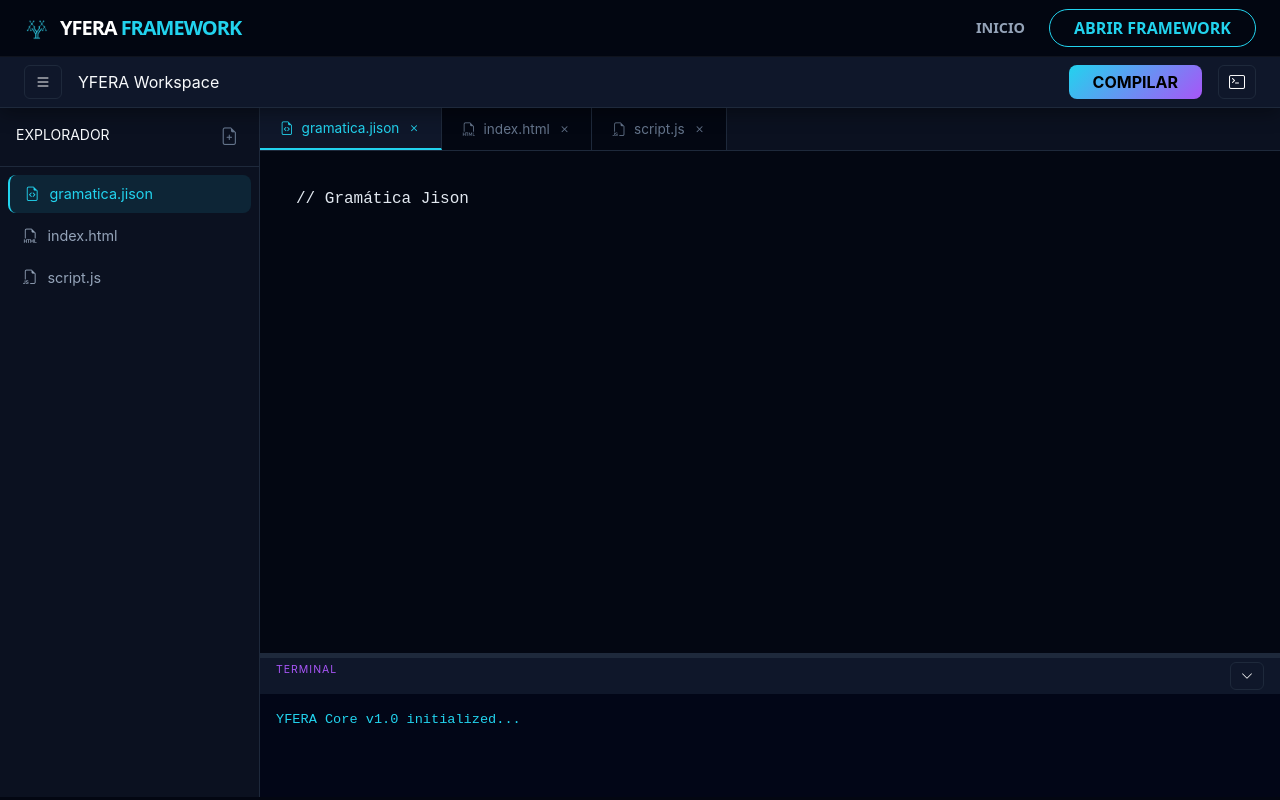
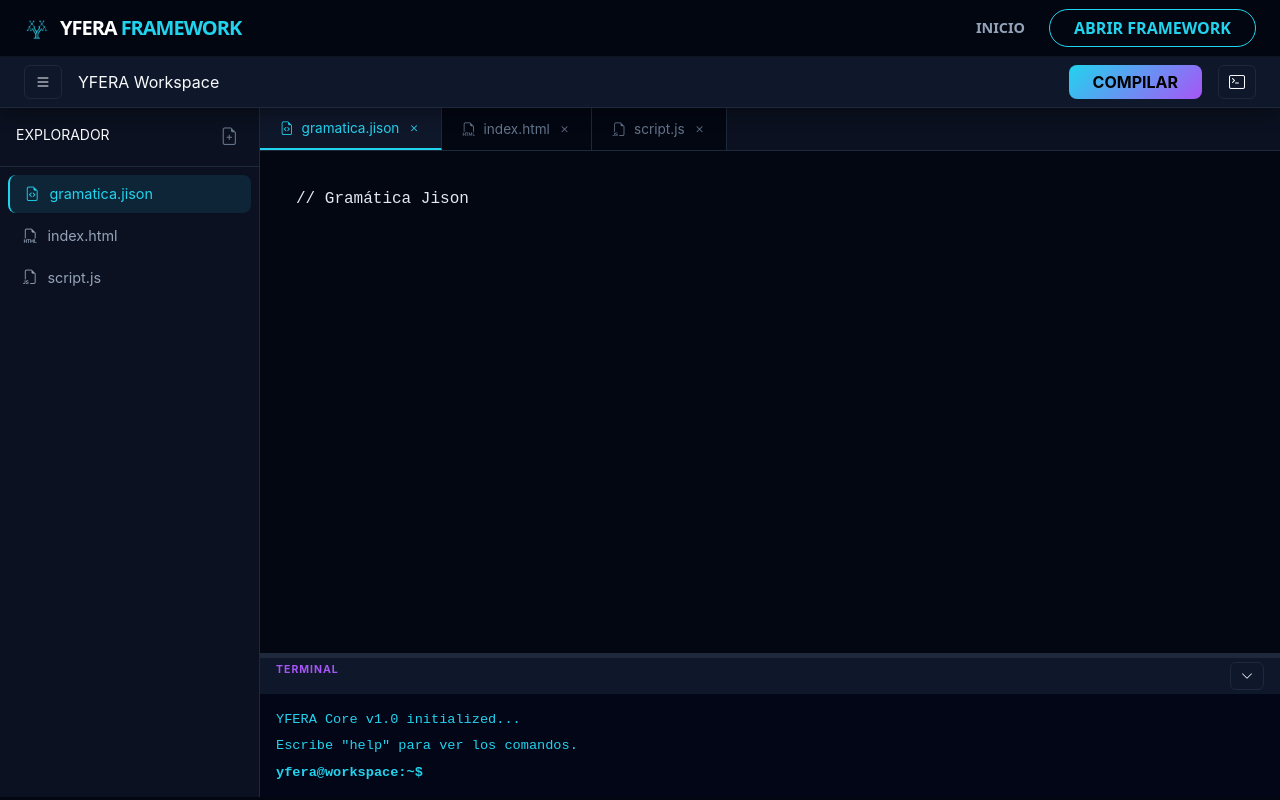
Before and after one commit to pablo-mald03/Proyecto-No2-Compi1, a SvelteKit app in the folder web-proyecto-no2-compi1/: page /framework in a window 1280 px wide. Built offline with nearby package versions, Linux system fonts and the light colour scheme.

Commit message:
Se ha agregado la terminal interactiva

```diff
--- a/web-proyecto-no2-compi1/src/routes/framework/+page.svelte
+++ b/web-proyecto-no2-compi1/src/routes/framework/+page.svelte
@@ -4,7 +4,15 @@
 	import { slide } from 'svelte/transition';
 
 	let isResizing = false;
+	let consoleBodyRef = $state(null);
 
+	$effect(() => {
+		if (fs.commandHistory && consoleBodyRef) {
+			consoleBodyRef.scrollTop = consoleBodyRef.scrollHeight;
+		}
+	});
+
+	// --- Logica del Resizer ---
 	function startResizing(e) {
 		isResizing = true;
 		window.addEventListener('mousemove', handleMouseMove);
@@ -104,7 +112,7 @@
 					style="height: {fs.consoleHeight}px;"
 					transition:slide={{ axis: 'y' }}
 				>
-					<div class="console-header px-3 py-1 d-flex justify-content-between">
+					<div class="console-header px-3 py-1 d-flex justify-content-between fw-bold">
 						<small>TERMINAL</small>
 						<button
 							class="btn-icon"
@@ -114,8 +122,32 @@
 							<i class="bi bi-chevron-down"></i>
 						</button>
 					</div>
-					<div class="console-body p-3">
-						<div class="text-cyan">YFERA Core v1.0 initialized...</div>
+
+					<div class="console-body p-3" bind:this={consoleBodyRef}>
+						{#each fs.commandHistory as line}
+							<div class="terminal-line">
+								{#if line.type === 'input'}
+									<span class="prompt">yfera@workspace:~$</span>
+									<span class="text-white">{line.text}</span>
+								{:else if line.type === 'system'}
+									<span class="text-cyan">{line.text}</span>
+								{:else}
+									<span class="text-slate-300">{line.text}</span>
+								{/if}
+							</div>
+						{/each}
+
+						<div class="terminal-line active-input">
+							<span class="prompt">yfera@workspace:~$</span>
+							<input
+								type="text"
+								class="terminal-input"
+								bind:value={fs.currentCommand}
+								onkeydown={(e) => fs.handleCommand(e)}
+								spellcheck="false"
+								autocomplete="off"
+							/>
+						</div>
 					</div>
 				</section>
 			{/if}
--- a/web-proyecto-no2-compi1/src/routes/framework/framework.css
+++ b/web-proyecto-no2-compi1/src/routes/framework/framework.css
@@ -10,7 +10,6 @@
     --slate-500: #64748b;
 }
 
-
 .ide-container {
     height: 100vh;
     background-color: var(--dark-bg);
@@ -19,7 +18,6 @@
     display: flex;
     flex-direction: column;
 }
-
 
 .ide-header {
     background: var(--card-bg);
@@ -40,7 +38,6 @@
     box-shadow: 0 0 15px rgba(34, 211, 238, 0.4);
     transform: translateY(-1px);
 }
-
 
 .ide-sidebar {
     width: 260px;
@@ -80,7 +77,6 @@
     color: var(--cyan-neon);
     border-left: 2px solid var(--cyan-neon);
 }
-
 
 .tabs-container {
     background: var(--sidebar-bg);
@@ -128,7 +124,6 @@
     line-height: 1.5;
 }
 
-
 .resizer-y {
     all: unset;
     display: block;
@@ -139,7 +134,7 @@
     transition: background 0.2s;
 }
 
-.resizer-y:hover {
+.resizer-y:hover, .resizer-y:active {
     background: var(--cyan-neon);
 }
 
@@ -163,8 +158,9 @@
     overflow-y: auto;
     font-family: 'Fira Code', monospace;
     font-size: 0.85rem;
+    display: flex;
+    flex-direction: column;
 }
-
 
 .btn-icon {
     background: transparent;
@@ -194,6 +190,7 @@
 
 .text-cyan { color: var(--cyan-neon); }
 .text-slate-300 { color: #cbd5e1; }
+.text-white { color: #ffffff; }
 
 .glow-element {
     position: absolute;
@@ -204,3 +201,36 @@
     right: -150px;
     pointer-events: none;
 }
+
+
+
+.terminal-line {
+    display: flex;
+    gap: 8px;
+    margin-bottom: 6px;
+    line-height: 1.5;
+    word-break: break-all;
+}
+
+.prompt {
+    color: var(--cyan-neon);
+    font-weight: bold;
+    white-space: nowrap;
+}
+
+.terminal-input {
+    background: transparent;
+    border: none;
+    color: white;
+    flex-grow: 1;
+    outline: none;
+    font-family: inherit;
+    font-size: inherit;
+    padding: 0;
+    margin: 0;
+}
+
+.terminal-input:-webkit-autofill {
+    -webkit-text-fill-color: white;
+    transition: background-color 5000s ease-in-out 0s;
+}
--- a/web-proyecto-no2-compi1/src/routes/framework/framework.svelte.js
+++ b/web-proyecto-no2-compi1/src/routes/framework/framework.svelte.js
@@ -11,6 +11,14 @@ export function createFrameworkState() {
     let _showSidebar = $state(true);
     let _showConsole = $state(true);
     let _consoleHeight = $state(200);
+
+
+    let _commandHistory = $state([
+        { type: 'system', text: 'YFERA Core v1.0 initialized...' },
+        { type: 'system', text: 'Escribe "help" para ver los comandos.' }
+    ]);
+
+    let _currentCommand = $state('');
 
     return {
         get files() { return _files; },
@@ -26,6 +34,13 @@ export function createFrameworkState() {
         get consoleHeight() { return _consoleHeight; },
         set consoleHeight(val) { _consoleHeight = val; },
 
+        /*Getters de la terminal de comandos*/
+        get commandHistory() { return _commandHistory; },
+        set commandHistory(val) { _commandHistory = val; },
+
+        get currentCommand() { return _currentCommand; },
+        set currentCommand(val) { _currentCommand = val; },
+
         //Marca el archivo activo
         get activeFile() {
             return _files.find(f => f.id === _activeFileId);
@@ -39,6 +54,29 @@ export function createFrameworkState() {
 
         selectFile(id) {
             _activeFileId = id;
+        },
+        //----METODOS DE LA TERMINAL DE COMANDOS----
+        handleCommand(event) {
+            if (event.key === 'Enter') {
+                const cmd = _currentCommand.trim();
+
+                if (cmd) {
+                    _commandHistory.push({ type: 'input', text: cmd });
+
+                    let response = `Comando no reconocido: ${cmd}`;
+                    if (cmd === 'help') response = 'Comandos disponibles: help, clear, compile';
+
+                    if (cmd === 'clear') {
+                        _commandHistory = [];
+                        _currentCommand = '';
+                        return;
+                    }
+
+                    _commandHistory.push({ type: 'output', text: response });
+                }
+
+                _currentCommand = '';
+            }
         }
     };
 }
```
